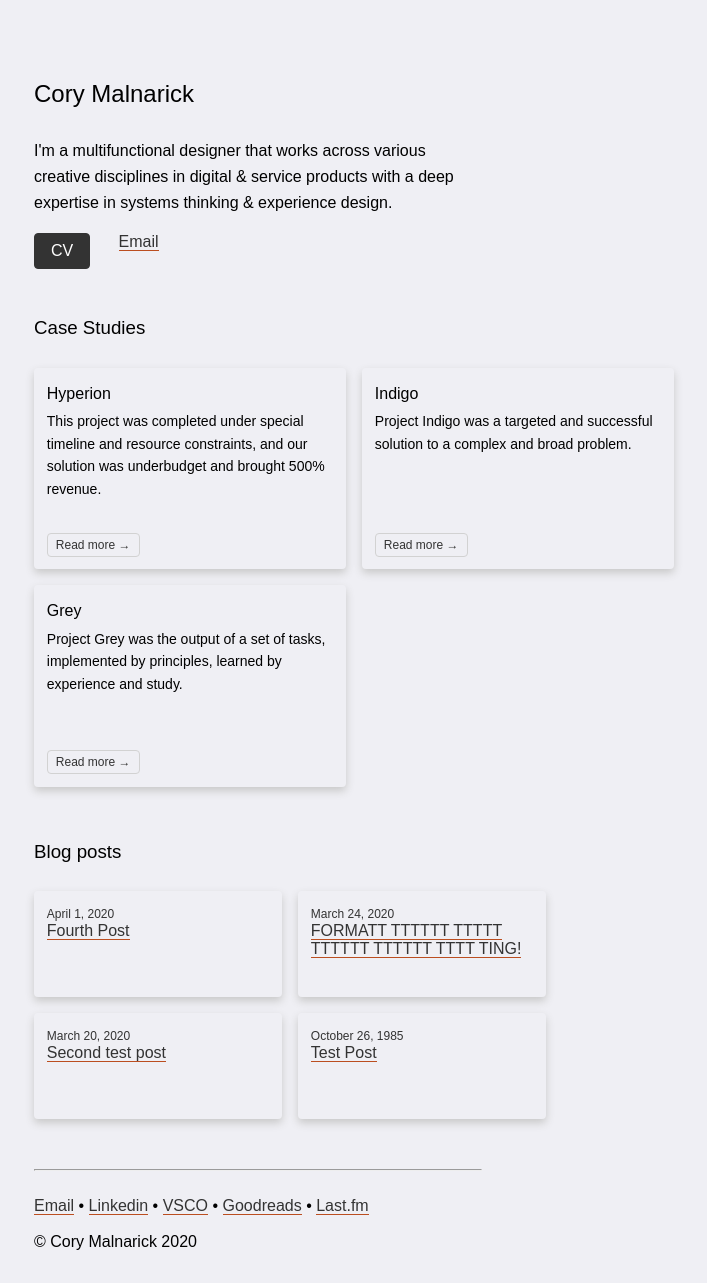
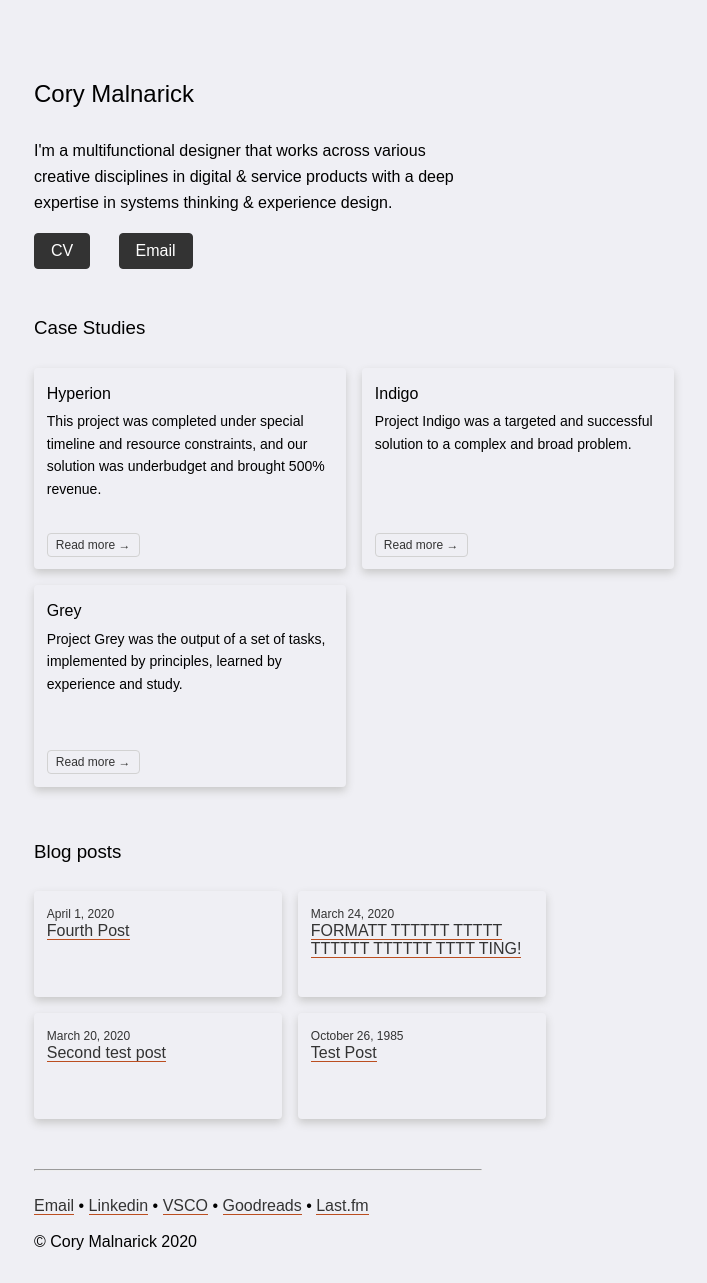
Before and after one commit to foundmonster/foundmonster.github.io, a Jekyll site: the page built from index.html, in a window 1280 px wide. Shown: the whole page, without its empty margins (30-737 px from the left). Built offline with Jekyll 4.4.1, drawn with Linux system fonts in a browser that asks for light colours; some web fonts are replaced.

```diff
--- a/index.html
+++ b/index.html
@@ -6,7 +6,7 @@
 <p>I'm a multifunctional designer that works across various creative disciplines in digital & service products with a deep expertise in systems thinking & experience design.</p><br>
 <div class="buttongrid">
 	<div><a class="button-primary" href="/CV.html">CV</a></div>
-	<div><a class="button-secondary" href="mailto:cory.malnarick@gmail.com">Email</a></div>
+	<div><a class="button-primary" href="mailto:cory.malnarick@gmail.com">Email</a></div>
 </div>
 {% comment %}
 <p>I take a multifaceted approach in my work, applying my skills in research, analysis, strategy, and design to craft real-world solutions for complicated problems that exceed the demands of the market, business, and customer.</p><br>
```
